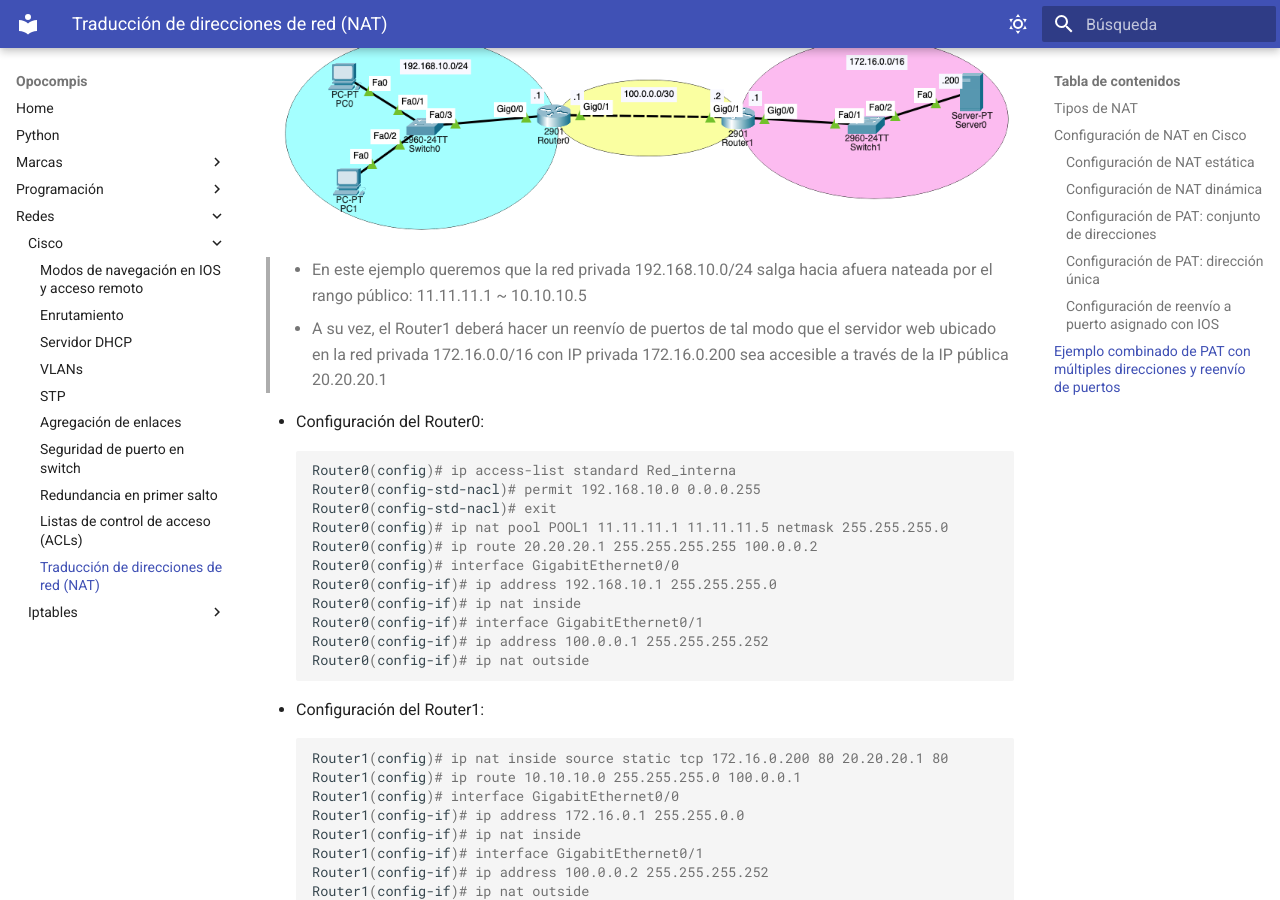
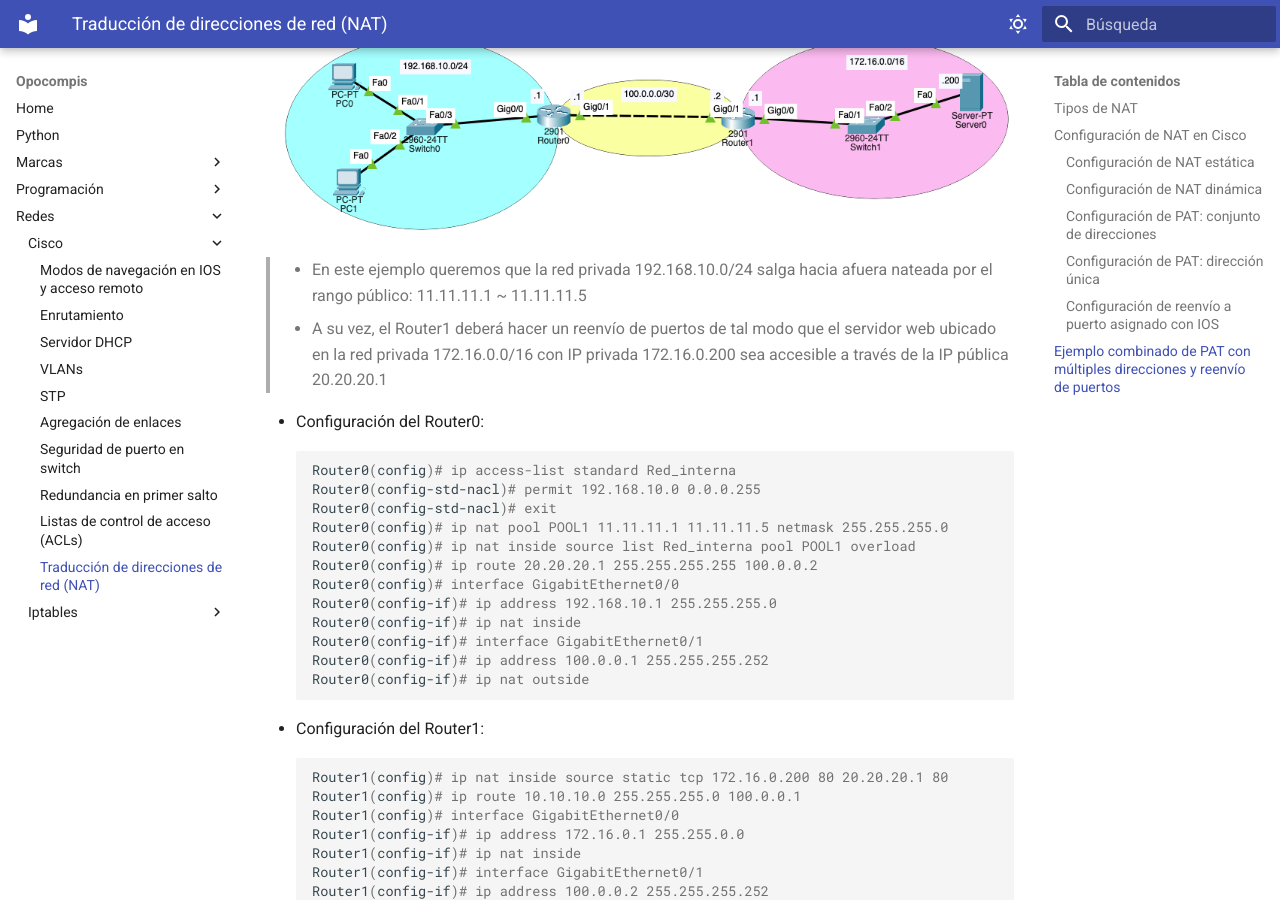
Before and after one commit to Holowachu/opos, an MkDocs documentation site: the page built from docs/Redes/Cisco/9-NAT.md, in a window 1280 px wide and 900 px high, scrolled down 5062 px. Built offline with MkDocs 1.6.1 and Material for MkDocs 9.7.7, drawn with Linux system fonts in a browser that asks for light colours.

Commit message:
Enrutado estático

```diff
--- a/docs/Redes/Cisco/9-NAT.md
+++ b/docs/Redes/Cisco/9-NAT.md
@@ -187,7 +187,7 @@
 
 ## Ejemplo combinado de PAT con múltiples direcciones y reenvío de puertos
 ![PAT](PAT.png)
-> * En este ejemplo queremos que la red privada 192.168.10.0/24 salga hacia afuera nateada por el rango público: 11.11.11.1 ~ 10.10.10.5
+> * En este ejemplo queremos que la red privada 192.168.10.0/24 salga hacia afuera nateada por el rango público: 11.11.11.1 ~ 11.11.11.5
 > * A su vez, el Router1 deberá hacer un reenvío de puertos de tal modo que el servidor web ubicado en la red privada 172.16.0.0/16 con IP privada 172.16.0.200 sea accesible a través de la IP pública 20.20.20.1
 
 * Configuración del Router0:
@@ -196,6 +196,7 @@
 Router0(config-std-nacl)# permit 192.168.10.0 0.0.0.255
 Router0(config-std-nacl)# exit
 Router0(config)# ip nat pool POOL1 11.11.11.1 11.11.11.5 netmask 255.255.255.0
+Router0(config)# ip nat inside source list Red_interna pool POOL1 overload
 Router0(config)# ip route 20.20.20.1 255.255.255.255 100.0.0.2
 Router0(config)# interface GigabitEthernet0/0
 Router0(config-if)# ip address 192.168.10.1 255.255.255.0
```
Also changed, not shown: docs/Redes/Cisco/10-Routing.md (+1 -0 lines).
